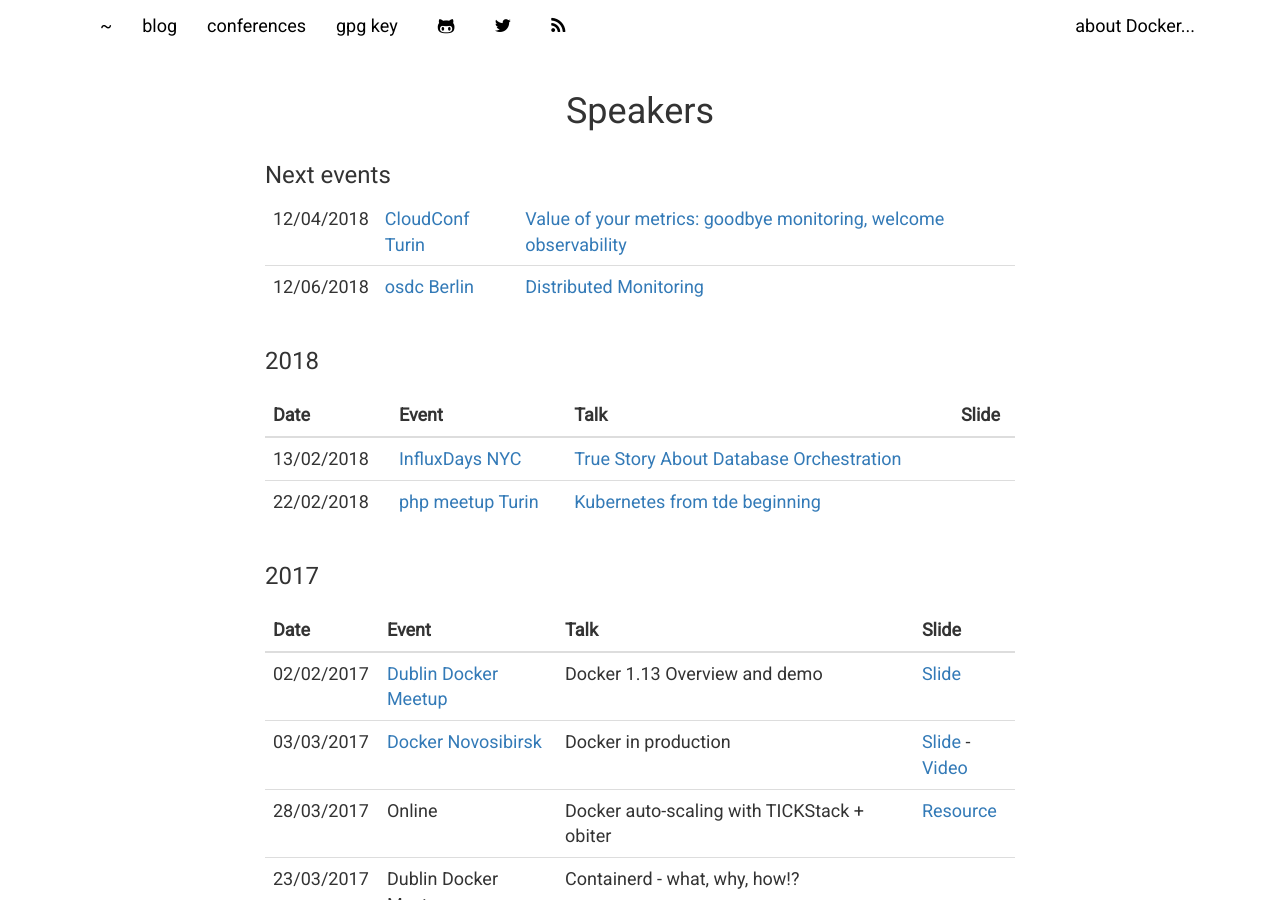
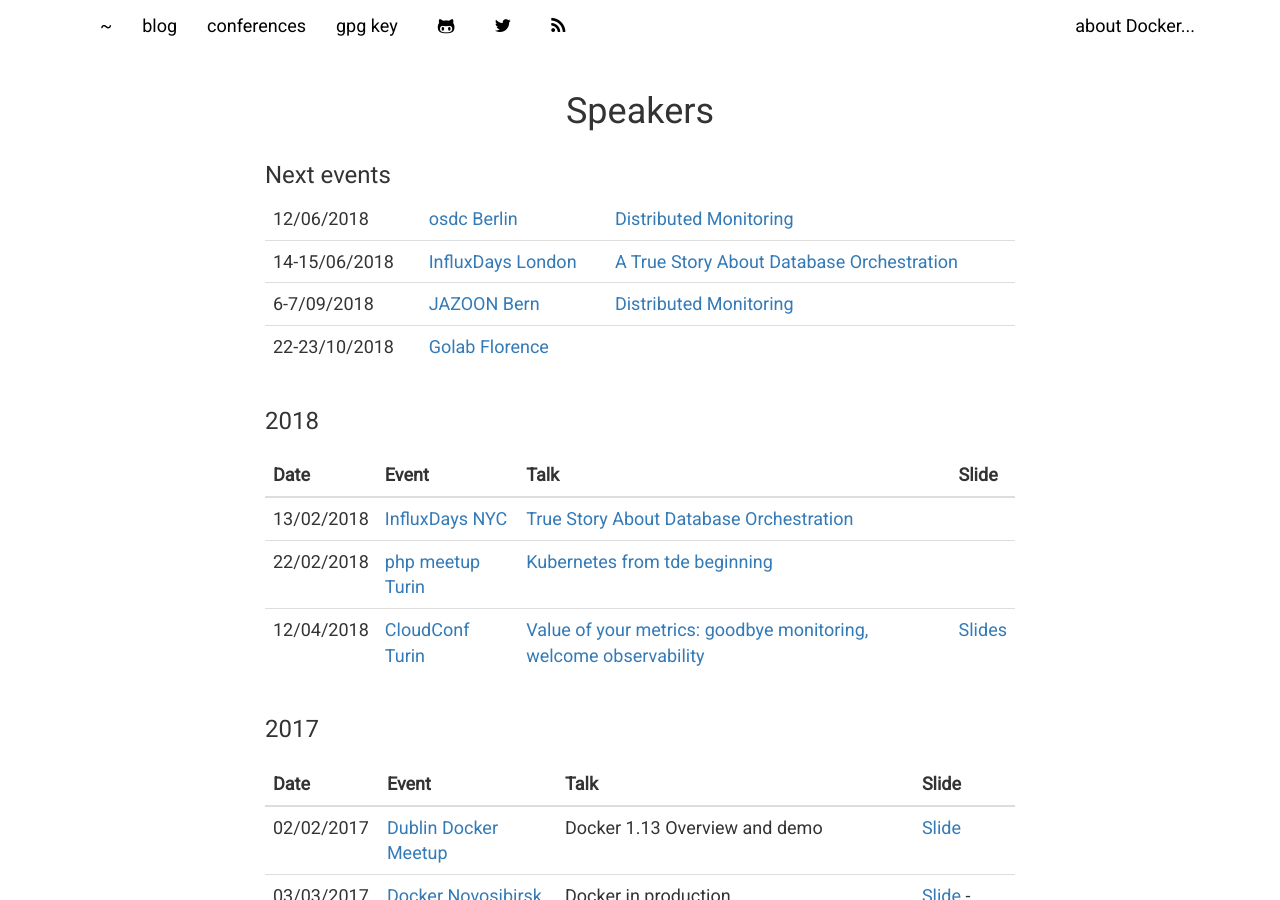
Before and after one commit to gianarb/gianarb.github.com, a Jekyll site: the page built from conferences.html, in a window 1280 px wide and 900 px high. Built offline with Jekyll 4.4.1, drawn with Linux system fonts in a browser that asks for light colours; nearby versions of some CDN libraries.

Commit message:
Updated events and conferences
Signed-off-by: Gianluca Arbezzano <gianarb92@gmail.com>

````diff
--- a/_includes/next-events.html
+++ b/_includes/next-events.html
@@ -5,14 +5,24 @@
       <table class="table table-hover">
           <thead>
             <tr>
-              <td>12/04/2018</td>
-              <td><a href="http://2018.cloudconf.it/">CloudConf Turin</a></td>
-              <td><a href="https://2018.cloudconf.it/schedule.html">Value of your metrics: goodbye monitoring, welcome observability</a></td>
-            </tr>
-            <tr>
               <td>12/06/2018</td>
               <td><a href="https://osdc.de/">osdc Berlin</a></td>
               <td><a href="https://osdc.de/events/distributed-monitoring/">Distributed Monitoring</a></td>
+            </tr>
+            <tr>
+              <td>14-15/06/2018</td>
+              <td><a href="https://osdc.de/">InfluxDays London</a></td>
+              <td><a href="https://influxdays.com/speakers/gianluca-arbezzano/">A True Story About Database Orchestration</a></td>
+            </tr>
+            <tr>
+              <td>6-7/09/2018</td>
+              <td><a href="http://jazoon.com/">JAZOON Bern</a></td>
+              <td><a href="http://jazoon.com/session/distributed-monitoring-how-to-understand-the-chaos/">Distributed Monitoring</a></td>
+            </tr>
+            <tr>
+              <td>22-23/10/2018</td>
+              <td><a href="https://www.golab.io/">Golab Florence</a></td>
+              <td></td>
             </tr>
           </thead>
           <tbody>
--- a/_posts/2018-04-17-go-testing-tricks.markdown
+++ b/_posts/2018-04-17-go-testing-tricks.markdown
@@ -157,7 +157,7 @@
 func TestYourTest(t *testing.T) {
     hclose := testhelperStartHTTPServer()
     // All your logic and checks
-    defer hclose.Close()
+    defer hclose()
 }
 ```
 I used the same practice when I was writing integration tests using bash and
--- a/conferences.html
+++ b/conferences.html
@@ -40,6 +40,12 @@
               <td><a href="http://torino.grusp.org/">php meetup Turin</a></td>
               <td><a href="https://www.meetup.com/pugTO-PHP-User-Group-Torino/events/247313984/">Kubernetes from tde beginning</a></td>
               <td></td>
+            </tr>
+            <tr>
+              <td>12/04/2018</td>
+              <td><a href="http://2018.cloudconf.it/">CloudConf Turin</a></td>
+              <td><a href="https://2018.cloudconf.it/schedule.html">Value of your metrics: goodbye monitoring, welcome observability</a></td>
+              <td><a href="https://www.slideshare.net/GianlucaArbezzano/value-of-your-metrics-goodbye-monitoring-welcome-observability">Slides</a></td>
             </tr>
           </tbody>
         </table>
````
